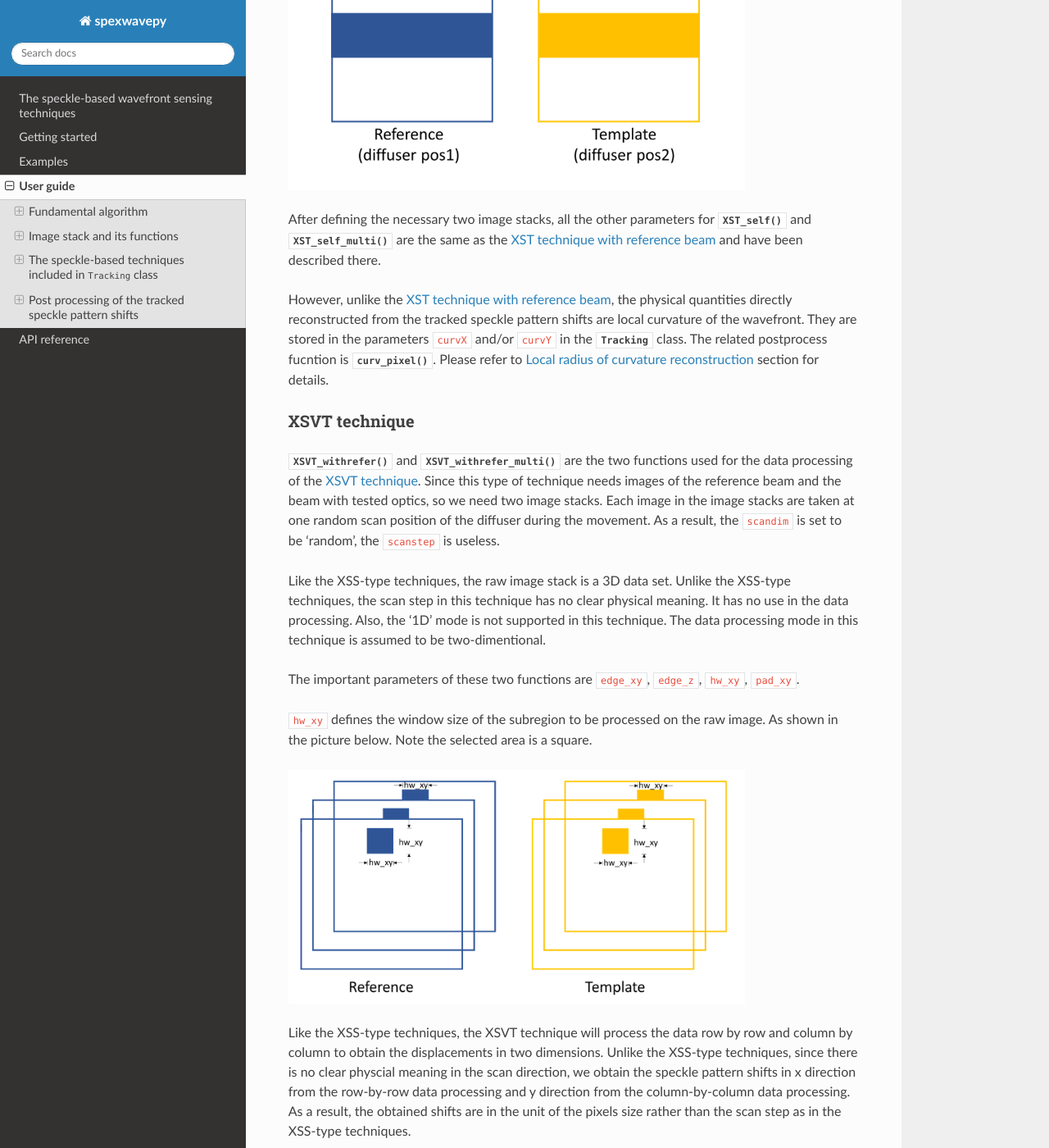
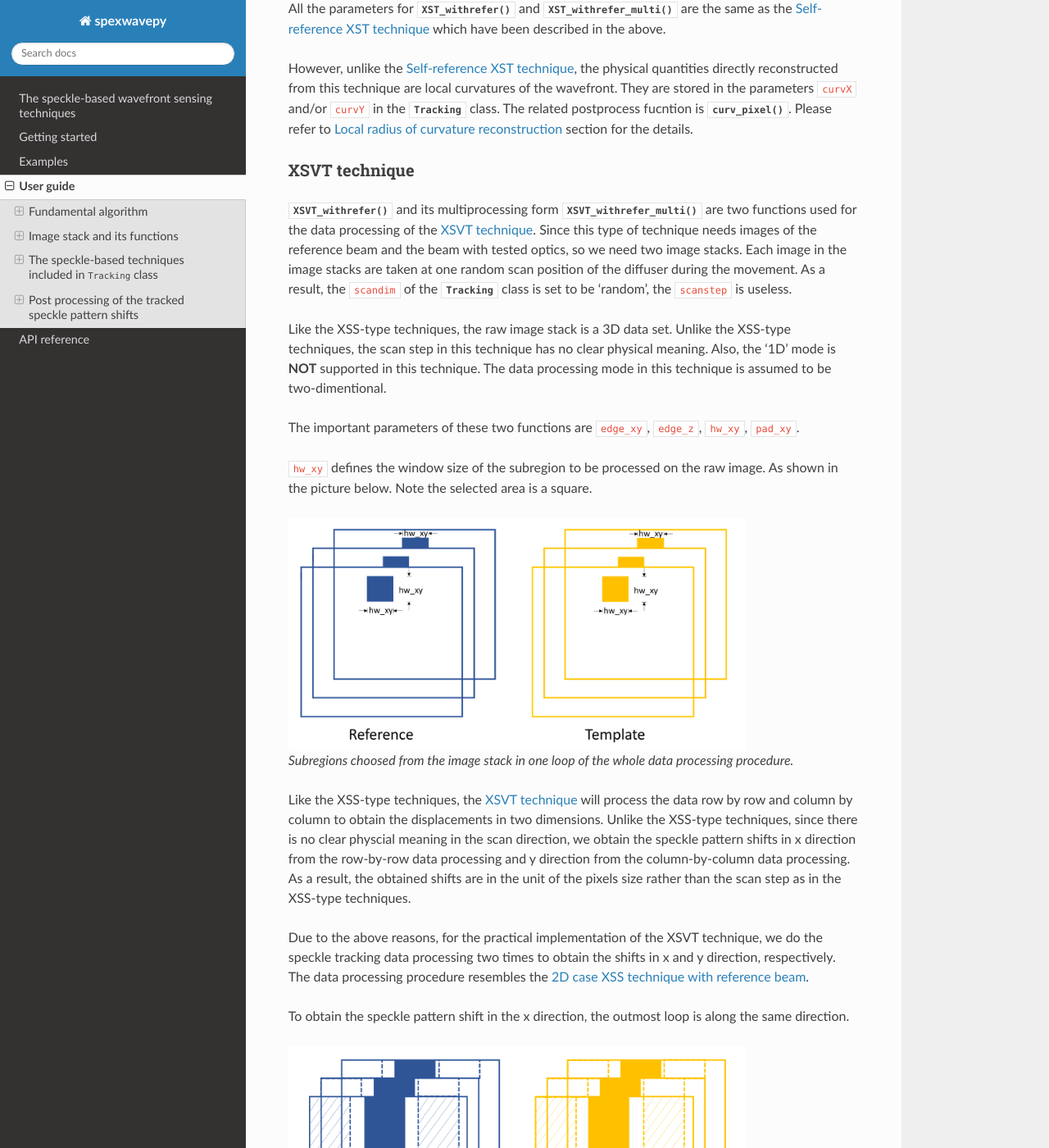
Before and after one commit to wholingfei/spexwavepy, a Sphinx documentation site: the page built from docs/source/userguide.rst, in a window 1280 px wide and 1400 px high, scrolled down 25218 px. Shown: the whole window at 82% size. Built offline with Sphinx 7.4.7 and the Read the Docs theme 2.0.0, drawn with Linux system fonts in a browser that asks for light colours; some of the changed text lies outside the part shown.

Commit message:
tracking methods check finished

```diff
--- a/docs/source/userguide.rst
+++ b/docs/source/userguide.rst
@@ -741,9 +741,11 @@
    2D image processing for x scan data.
 
 The remaing operations are the same as the 1D case described in the above.
-**Note that in order to do the integration to reconstruct the wavefront,
-if ``scandim`` is `'xy'`,
-the 2D results in two directions will be cut to the same size automatically.**
+
+.. note::
+   Note that in order to do the integration to reconstruct the wavefront,
+   if ``scandim`` is 'xy',
+   the 2D results in two directions will be cut to the same size automatically.
 
 As been described in the :ref:`XSS technique with reference beam <prinXSSRefer>`
 section, by tracking the speckle patter shifts, we can obtain the
@@ -765,8 +767,8 @@
 are used for the :ref:`self-reference XSS technique <prinXSSSelf>`.
 In terms of speckle pattern tracking, they are only a special case of
 :ref:`XSS technique with reference beam <traXSS>`. We only need to
-be careful that for this technique, usually only one image stack is
-provided.
+be careful that for this technique, usually **only one image stack is
+provided** for the :py:class:`~spexwavepy.trackfun.Tracking` class.
 
 Since it is a self-reference scheme, the template image stack and the
 reference image stack are the same one. Slightly differ from
@@ -774,21 +776,24 @@
 stiched images are from different (*i* th and *j* th) rows/columns
 extracted from the same raw images in the stack.
 
-.. image:: _static/XSS_self.png
+.. figure:: _static/XSS_self.png
    :width: 80%
+
+   The generation of stiched images from two seperate rows of the
+   raw images within the image stack.
 
 Apart from the newly introduced ``nstep`` parameter, all the other
 parameters are the same as in the corresponding
 :py:func:`~spexwavepy.trackfun.Tracking.XSS_withrefer` and
 :py:func:`~spexwavepy.trackfun.Tracking.XSS_withrefer_multi` functions,
-as already been described in the above
-:ref:`XSS technique with reference beam <traXSS>`.
+as already been described in the above.
 
-However, in the technique, the physical quantities directly reconstructed
-from the tracked speckle pattern shifts are dfferent from the
-:ref:`XSS technique with reference beam <prinXSSRefer>`. The directly rconstructed
-quantity in :ref:`self-reference XSS technique <prinXSSSelf>` is the
-local curvature of the wavefront.
+However, the physical quantities directly reconstructed
+from this technique are dfferent from the
+:ref:`XSS technique with reference beam <prinXSSRefer>`.
+They are the local curvatures of the wavefront.
+Please refer to :ref:`self-reference XSS technique <prinXSSSelf>`
+for detailed physics.
 
 As a result, only ``curvX`` or ``curvY`` are stored in the
 :py:class:`~spexwavepy.trackfun.Tracking` class. The related
@@ -881,7 +886,7 @@
 .. figure:: _static/XSTrefer_3x.png
    :width: 80%
 
-   Parameters for 2D data processing when Trackong.scandim is 'x'.
+   Parameters for 2D data processing when Tracking.scandim is 'x'.
 
 
 .. figure:: _static/XSTrefer_3.png
@@ -912,55 +917,54 @@
 The related postprocess fucntion is :py:func:`~spexwavepy.postfun.curv_pixel`.
 See :ref:`Local curvature reconstruction <curvature>` for more details.
 
-.. _traXSTself:
+.. _traXSTrefer:
 
 Conventional XST technique with reference beam
 ----------------------------------------------
-:py:func:`~spexwavepy.trackfun.Tracking.XST_self` and
-:py:func:`~spexwavepy.trackfun.Tracking.XST_self_multi` are the
+Function :py:func:`~spexwavepy.trackfun.Tracking.XST_withrefer` and
+its multiprocessing form
+:py:func:`~spexwavepy.trackfun.Tracking.XST_withrefer_multi` are the
 two functions used for the data processing of the
-:ref:`self-reference XST technique <prinXSTSelf>`. Unlike the
-:ref:`self-reference XSS technqiue <traXSSself>`, we still need
-two image stacks here. Each image stack has only one image. Since
-no reference beam is available, the reference and template images
-are both that with tested optic in the beam, only at two different
-diffuser positions.
+:ref:`Conventional XST technique <prinXSTRefer>`.
+Two image stacks should be provided for this method.
+Each image stack has only **one image**.
+The fisrt image stack consists one image when the diffuser is in the beam.
+The second image stack consists one reference image without
+the tested optical elements.
 
-.. figure:: _static/XSTselfcode.png
-   :width: 80%
+All the parameters for :py:func:`~spexwavepy.trackfun.Tracking.XST_withrefer` and
+:py:func:`~spexwavepy.trackfun.Tracking.XST_withrefer_multi` are the same as
+the :ref:`Self-reference XST technique <traXSTself>` which have
+been described in the above.
 
-After defining the necessary two image stacks, all the other parameters
-for :py:func:`~spexwavepy.trackfun.Tracking.XST_self` and
-:py:func:`~spexwavepy.trackfun.Tracking.XST_self_multi` are the same as
-the :ref:`XST technique with reference beam <traXSTrefer>` and have
-been described there.
-
-However, unlike the :ref:`XST technique with reference beam <prinXSTRefer>`,
+However, unlike the :ref:`Self-reference XST technique <prinXSTSelf>`,
 the physical quantities directly reconstructed
-from the tracked speckle pattern shifts are local curvature of the wavefront.
+from this technique are local curvatures of the wavefront.
 They are stored in the parameters ``curvX`` and/or ``curvY`` in the
 :py:class:`~spexwavepy.trackfun.Tracking` class. The related
 postprocess fucntion is :py:func:`~spexwavepy.postfun.curv_pixel`.
 Please refer to :ref:`Local radius of curvature reconstruction <curvature>`
-section for details.
+section for the details.
 
 .. _traXSVTrefer:
 
 XSVT technique
 --------------
-:py:func:`~spexwavepy.trackfun.Tracking.XSVT_withrefer` and
-:py:func:`~spexwavepy.trackfun.Tracking.XSVT_withrefer_multi` are the
+:py:func:`~spexwavepy.trackfun.Tracking.XSVT_withrefer`
+and its multiprocessing form
+:py:func:`~spexwavepy.trackfun.Tracking.XSVT_withrefer_multi` are
 two functions used for the data processing of the
 :ref:`XSVT technique <prinXSVTRefer>`. Since this type of technique needs
 images of the reference beam and the beam with tested optics, so we need
 two image stacks. Each image in the image stacks are taken at one random
 scan position of the diffuser during the movement. As a result, the
-``scandim`` is set to be 'random', the ``scanstep`` is useless.
+``scandim`` of the :py:class:`~spexwavepy.trackfun.Tracking` class
+is set to be 'random', the ``scanstep`` is useless.
 
 Like the XSS-type techniques, the raw image stack is a 3D data set.
 Unlike the XSS-type techniques, the scan step in this technique has
-no clear physical meaning. It has no use in the data processing. Also,
-the '1D' mode is not supported in this technique. The data processing
+no clear physical meaning. Also,
+the '1D' mode is **NOT** supported in this technique. The data processing
 mode in this technique is assumed to be two-dimentional.
 
 The important parameters of these two functions are ``edge_xy``, ``edge_z``,
@@ -973,7 +977,11 @@
 .. figure:: _static/XSVT_refer1.png
    :width: 80%
 
-Like the XSS-type techniques, the XSVT technique will process the data
+   Subregions choosed from the image stack in one loop of the
+   whole data processing procedure.
+
+Like the XSS-type techniques, the :ref:`XSVT technique <prinXSVTRefer>`
+will process the data
 row by row and column by column to obtain the displacements in two
 dimensions. Unlike the XSS-type techniques, since there is no clear
 physcial meaning in the scan direction, we obtain the speckle pattern
@@ -985,8 +993,8 @@
 Due to the above reasons, for the practical implementation of the
 XSVT technique, we do the speckle tracking data processing two times
 to obtain the shifts in x and y direction, respectively. The data
-processing procedure resembles the 2D case XSS technique
-with reference beam.
+processing procedure resembles the
+:ref:`2D case XSS technique with reference beam <traXSS>`.
 
 To obtain the speckle pattern shift in the x direction, the outmost
 loop is along the same direction.
@@ -1004,12 +1012,19 @@
 
    The loop is over y direction to obtain the speckle pattern shift in this direction.
 
-Note to distinguish the above data processing procedure with the
-XSS-type techniques. Although the implementation of the codes are
-almost the same, the way to obtain the speckle pattern shifts for
-these two techniques are different. The shifts obtained from XSVT
-technique are in the unit of pixel size. Unlike it, the shifts
-obtained from the XSS-type techniques are in the unit of scan step.
+Although the implementation of the codes are
+almost the same as the :ref:`XSS technique with reference beam <traXSS>`,
+the shifts obtained from XSVT technique are in the unit of pixel size rather than
+the scan step as from the XSS-type techniques.
+
+Refer to the principle of the :ref:`XSVT technique <prinXSVTRefer>`,
+the physical quantities directly reconstructed from this technique are
+the wavefront slopes in x and y directions.
+They are stored in the ``sloX`` and ``sloY`` attribute in the
+:py:class:`~spexwavepy.trackfun.Tracking` class.
+They are reconstructed using the postprocessing function of
+:py:func:`~spexwavepy.postfun.slope_pixel`.
+See :ref:`Slope reconstruction <slope>` for more details.
 
 .. _postfun:
 
```
Also changed, not shown: other parts of docs/source/userguide.rst (+1 -1 lines), 14 other files.
